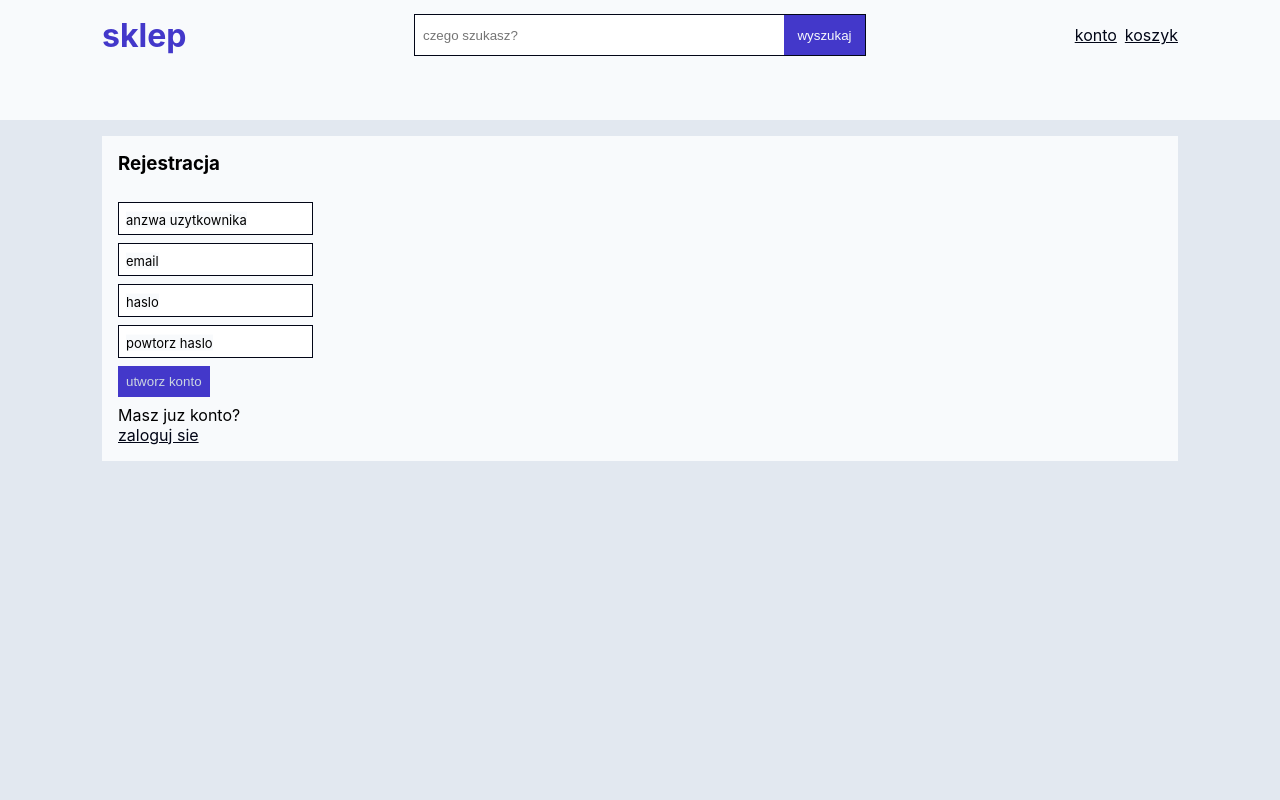
After one commit to FilipK0walewski/django-shop, a Django app: page /registration/ in a window 1280 px wide. The commit adds this page. Run offline with Django 4.2, Linux system fonts and the light colour scheme; parts of the project's set-up code (start-up, migrations or seed data) failed here and were passed over.

Commit message:
users, tasks, comments

```diff
--- a/hagne/shop/static/shop/style.css
+++ b/hagne/shop/static/shop/style.css
@@ -7,6 +7,7 @@
     --font-0: #020617;
 
     --red-0: red;
+    --green-0: green;
 
     --color-0: #4338ca;
     --color-1: #6366f1;
@@ -52,6 +53,11 @@ button:hover {
     background-color: var(--color-1);
 }
 
+.btn-0 {
+    padding: .5rem;
+    font-size: medium;
+}
+
 h1,
 h2,
 h3,
@@ -77,8 +83,8 @@ fieldset {
 ul {
     padding: 0 !important;
     margin: 0 !important;
-    list-style-type: none;
-    list-style-position: outside;
+    list-style-type: none !important;
+    list-style-position: outside !important;
 }
 
 p {
@@ -307,6 +313,24 @@ select {
     /* background-color: rebeccapurple; */
 }
 
+.comments {
+    width: 100%;
+    background-color: var(--bg-0);
+    margin-top: 1rem;
+    padding: 1rem;
+    box-sizing: border-box;
+}
+
+.comments textarea {
+    min-width: 100%;
+}
+
+.comments button {
+    margin-top: .5rem;
+    padding: .5rem;
+    align-items: right;
+}
+
 .product-description {
     width: 100%;
     background-color: var(--bg-0);
@@ -316,6 +340,8 @@ select {
     padding: 1rem;
     box-sizing: border-box;
 }
+
+
 
 .product-description ul {
     list-style-type: disc;
@@ -595,8 +621,7 @@ input[type="number"]::-moz-number-spin-box {
     transform: translateY(-50%);
 }
 
-#product-form {
-}
+#product-form {}
 
 .product-quantity {
     height: 45px;
@@ -631,3 +656,80 @@ input[type="number"]::-moz-number-spin-box {
     font-size: large;
     width: 100%;
 }
+
+#cart-list li {
+    border-bottom: 2px solid var(--bg-3);
+}
+
+.form-0 {
+    display: flex;
+    flex-direction: column;
+}
+
+.form-0 > *+* {
+    margin-top: .5rem;
+}
+
+.form-0 button {
+    width: max-content;
+    padding: .5rem;
+}
+
+.form-group {
+    position: relative !important;
+}
+
+.form-label {
+    position: absolute;
+    top: 50%;
+    left: .5rem;
+    transform: translate(0, -40%);
+    font-size: small;
+    background-color: var(--bg-0);
+}
+
+.form-input {
+    padding: .5rem;
+    border: 1px solid var(--font-0);
+}
+
+.form-input:focus {
+    border: 1px solid var(--color-0);
+}
+
+.form-input:focus + .form-label {
+    top: 0;
+    left: 2px;
+    padding: 0 5px;
+}
+
+.form-input:not(:placeholder-shown) + .form-label {
+    top: 0;
+    left: 2px;
+    padding: 0 5px;
+}
+
+.single-container {
+    background-color: var(--bg-0);
+    padding: 1rem;
+    box-sizing: border-box;
+}
+
+input:focus {
+    outline: none;
+}
+
+.error {
+    color: var(--red-0);
+}
+
+.success {
+    color: var(--green-0);
+}
+
+.messages {
+    padding: 1rem !important;
+    box-sizing: border-box;
+    list-style-type: disc !important;
+    list-style-position: inside !important;
+}
--- a/hagne/shop/templates/base.html
+++ b/hagne/shop/templates/base.html
@@ -26,7 +26,7 @@
             <nav>
                 <ul class="flex space-x">
                     <li>
-                        <a href="{% url 'login' %}">konto</a>
+                        <a href="{% url 'account' %}">konto</a>
                     </li>
                     <li class="relative">
                         <a href="{% url 'cart' %}">koszyk</a>
--- a/hagne/shop/templates/shop/account.html
+++ b/hagne/shop/templates/shop/account.html
@@ -4,6 +4,9 @@
 
 {% block content %}
 
-<p>Brak mozliwosci utwozenia konta.</p>
+{% if request.user.is_authenticated is True %}
+<p>Jestes zalogowany jako {{ request.user }}.</p>
+<a href="{% url 'logout' %}">wyloguj sie</a>
+{% endif %}
 
 {% endblock %}
--- /dev/null
+++ b/hagne/shop/templates/shop/registration.html
@@ -0,0 +1,44 @@
+{% extends "base.html" %}
+
+{% block title %}Sklep - konto{% endblock %}
+
+{% block content %}
+
+<div class="single-container space-y">
+
+<h3>Rejestracja</h3>
+
+<form class="form-0 space-y" method="POST" action="{% url 'registration' %}">
+    {% csrf_token %}
+    <div class="form-group">
+        <input id="username" name="username" type="text" class="form-input" placeholder="" required>
+        <label for="username" class="form-label">anzwa uzytkownika</label>
+    </div>
+    <div class="form-group">
+        <input id="email" name="email"  type="email" class="form-input" placeholder="" required>
+        <label for="email" class="form-label">email</label>
+    </div>
+    <div class="form-group">
+        <input id="password0" name="password0"  type="password" class="form-input" placeholder="" required>
+        <label for="password0" class="form-label">haslo</label>
+    </div>
+    <div class="form-group">
+        <input id="password1" name="password1"  type="password" class="form-input" placeholder="" required>
+        <label for="password1" class="form-label">powtorz haslo</label>
+    </div>
+    <button>utworz konto</button>
+</form>
+
+{% if messages %}
+<ul class="messages" style="margin: .5rem 0;">
+    {% for message in messages %}
+    <li {% if message.tags %} class="{{ message.tags }}"{% endif %}>{{ message }}</li>
+    {% endfor %}
+</ul>
+{% endif %}
+
+<p>Masz juz konto?</p><a href="{% url 'login' %}">zaloguj sie</a>
+
+</div>
+
+{% endblock %}
--- a/hagne/shop/templates/shop/transaction.html
+++ b/hagne/shop/templates/shop/transaction.html
@@ -4,6 +4,7 @@
 
 {% block content %}
 
+<h1 style="color: var(--red-0)">Brak mozliwosci skladania zamowien</h1>
 <h2>Twoje dane</h2>
 
 <form action="" class="space-y">
--- a/hagne/shop/urls.py
+++ b/hagne/shop/urls.py
@@ -5,7 +5,10 @@ from . import views
 # app_name = 'shop'
 urlpatterns = [
     path('', views.index, name='home'),
-    path('account/', views.account, name='login'),
+    path('account/', views.account, name='account'),
+    path('login/', views.login_view, name='login'),
+    path('logout/', views.logout_view, name='logout'),
+    path('registration/', views.registration, name='registration'),
 
     path('search/', views.search, name='search'),
     path('search/<int:category_id>', views.category, name='category'),
@@ -20,4 +23,5 @@ urlpatterns = [
     path('transaction/<str:transaction_id>/order/', views.get_transaction_order, name='transaction-order'),
 
     path('product/<int:product_id>/', views.detail, name='detail'),
+    path('product/<int:product_id>/comment/', views.detail, name='comment-product'),
 ]
--- a/hagne/shop/views.py
+++ b/hagne/shop/views.py
@@ -1,15 +1,15 @@
-import json
-import uuid
+from django.contrib import messages
+from django.contrib.auth import authenticate, login, logout
+from django.contrib.auth.forms import UserCreationForm
+from django.contrib.auth.models import User
 
-from django.contrib import messages
 from django.core.paginator import Paginator
 from django.forms.models import model_to_dict
 from django.http import Http404, HttpResponse, HttpResponseBadRequest, HttpResponseNotAllowed, HttpResponseRedirect, JsonResponse
-from django.shortcuts import get_object_or_404, render
+from django.shortcuts import get_object_or_404, redirect, render
 from django.urls import reverse
-from django.views.decorators.csrf import csrf_exempt
 
-from .models import Product, Image, Category
+from .models import Product, Image, Category, ProductComment
 from .utils import get_category_path, get_subcategories
 
 
@@ -66,7 +66,8 @@ def detail(request, product_id):
     product = get_object_or_404(Product, pk=product_id)
     categories = Category.objects.get_category_tree()
     category_path = get_category_path(categories, product.category_id)
-    return render(request, 'shop/product.html', {'product': product, 'categories': categories, 'category_path': category_path})
+    comments = ProductComment.objects.filter(product_id=product_id)
+    return render(request, 'shop/product.html', {'product': product, 'categories': categories, 'category_path': category_path, 'comments': comments})
 
 
 def cart(request):
@@ -162,7 +163,66 @@ def decrement_cart_item(request, product_id):
 
 
 def account(request):
+    if request.user.is_authenticated is False:
+        return redirect('login')
+
+    return render(request, 'shop/account.html')
+
+
+def login_view(request):
     if request.method == 'GET':
-        return render(request, 'shop/account.html')
+        return render(request, 'shop/login.html')
 
-    return HttpResponse('post')
+    if request.method != 'POST':
+        return HttpResponseNotAllowed(['GET', 'POST'])
+
+    username = request.POST["username"]
+    password = request.POST["password"]
+    user = authenticate(request, username=username, password=password)
+
+    if user is not None:
+        login(request, user)
+        messages.add_message(request, messages.SUCCESS, f'Zalogowano jako {user.get_username()}.')
+        return HttpResponseRedirect(reverse('home'))
+    else:
+        messages.add_message(request, messages.ERROR, 'Niepoprawne dane logowania.')
+        return HttpResponseRedirect(reverse('login'))
+
+
+def logout_view(request):
+    logout(request)
+    messages.add_message(request, messages.SUCCESS, f'Wylogowano.')
+    return HttpResponseRedirect(reverse('home'))
+
+
+def registration(request):
+    if request.method == 'GET':
+        return render(request, 'shop/registration.html')
+
+    if request.method != 'POST':
+        return HttpResponseNotAllowed(['GET', 'POST'])
+
+    username = request.POST.get('username', None)
+    email = request.POST.get('email', None)
+    password0 = request.POST.get('password0', None)
+    password1 = request.POST.get('password1', None)
+
+    if username is None:
+        messages.add_message(request, messages.ERROR, 'Niepoprawna nazwa uzytkownika.')
+        return HttpResponseRedirect(reverse('registration'))
+
+    if email is None:
+        messages.add_message(request, messages.ERROR, 'Niepoprawny email.')
+        return HttpResponseRedirect(reverse('registration'))
+
+    if password0 != password1:
+        messages.add_message(request, messages.ERROR, 'Hasla nie sa takie same.')
+        return HttpResponseRedirect(reverse('registration'))
+
+    if User.objects.filter(username=username).exists():
+        messages.add_message(request, messages.ERROR, 'Uzytkownik o tej nazwie juz istnieje.')
+        return HttpResponseRedirect(reverse('registration'))
+
+    User.objects.create_user(username, email, password0)
+    messages.add_message(request, messages.SUCCESS, 'Konto utworzone. Mozesz sie teraz zalogowac')
+    return HttpResponseRedirect(reverse('login'))
```
Also changed, not shown: hagne/shop/models.py (+8 -0 lines), hagne/shop/static/shop/js/cart.js (+11 -4 lines), hagne/shop/static/shop/js/product.js (+10 -3 lines), hagne/shop/tasks.py (+2 -5 lines), hagne/shop/templates/shop/cart.html (+7 -2 lines), hagne/shop/templates/shop/index.html (+13 -1 lines), hagne/shop/templates/shop/login.html (added, +34 -0 lines), hagne/shop/templates/shop/product.html (+31 -8 lines), hagne/shop/templates/shop/search.html (+12 -4 lines), requirements.txt (added, +35 -0 lines), test.py (+69 -26 lines), 2 other files.
